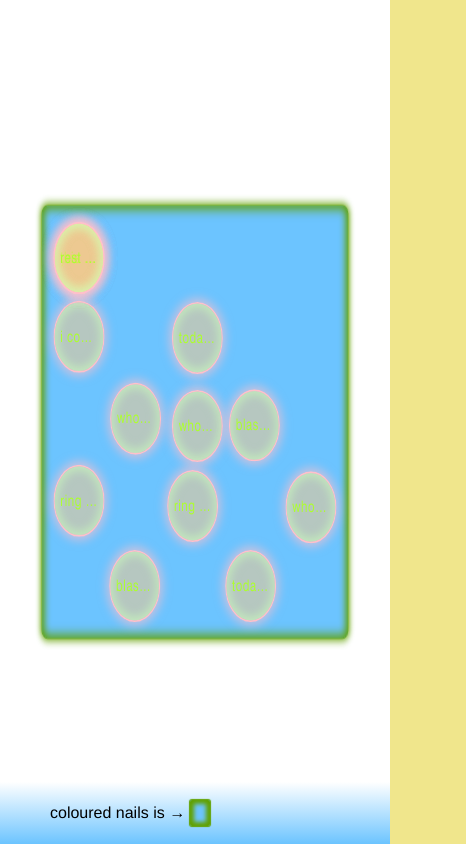
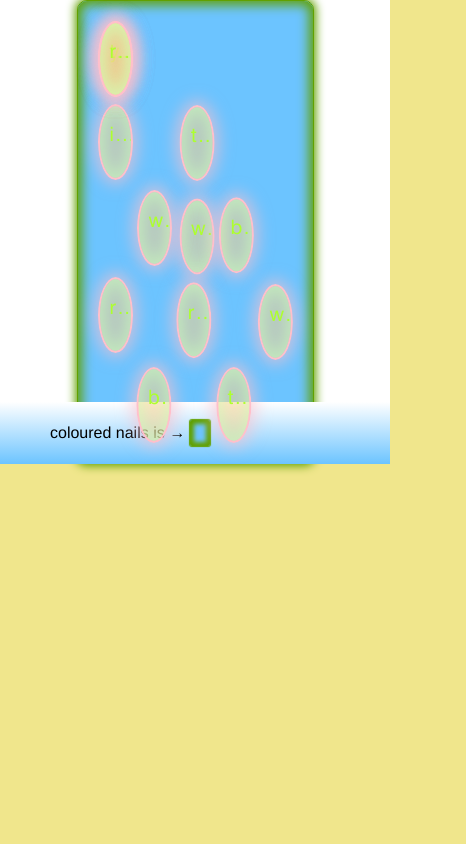
Before and after one commit to xrfg/coloured-nails, a React (Create React App) app: page / in a window 390 px wide. Shown: the whole page, 466 px wide, since content can reach past the window. Built offline with nearby package versions, Linux system fonts and the light colour scheme.

Commit message:
making the website responsive

```diff
--- a/src/Sass/Animation.scss
+++ b/src/Sass/Animation.scss
@@ -2,33 +2,15 @@
   display: flex;
   justify-content: center;
   align-items: center;
-  /*  z-index: 1;
-  position: absolute;
-  overflow: hidden;
-  width: 100%;
-  height: 100%;
-  background-color: blueviolet;  26/04 i commented */
 }
 
 .galaxy {
-  /* position: relative; 26/04*/
-  /* width: 100%;
-  height: 100%; */
   background-color: rgb(108, 196, 255);
   box-shadow: 0 0 10px 2px rgb(97, 161, 0), inset 0 0 12px 4px rgb(97, 161, 0);
   border: 1px solid rgb(97, 161, 0);
   border-radius: 10px;
   padding: 2rem;
-  transform: preserve-3d;
-  transform: rotateX(45deg);
   display: flex;
   justify-content: center;
   align-items: center;
 }
-
-@media (max-width: 600px) {
-  .galaxy {
-    transform: rotateY(45deg);
-    scale: 0.8;
-  }
-}
--- a/src/Sass/Box.scss
+++ b/src/Sass/Box.scss
@@ -12,12 +12,13 @@ $outlineColor: rgb(0, 0, 0);
   box-shadow: 0 0 15px 5px rgba(255, 192, 203, 0.6),
     inset 0 0 15px 5px rgba(203, 255, 187, 0.6);
   position: absolute;
-  padding: 1rem;
-  padding-top: 3rem;
-  top: 0;
-  left: 0;
-  width: 9rem;
-  height: 9rem;
+
+  width: 9vw;
+  height: 9vh;
+  /* width: 9rem;
+  height: 9rem; */
+  padding: 1.6rem 1.7rem;
+  /* padding: 0.5rem; */
   border-radius: 50%;
   font-size: 2rem;
   font-family: "Geneva";
@@ -49,6 +50,64 @@ $outlineColor: rgb(0, 0, 0);
 }
 
 @keyframes balls1 {
+  0% {
+    transform: translate(0);
+  }
+  25% {
+    transform: translate(0, 1vh);
+  }
+  50% {
+    transform: translate(1vw, 1vh);
+  }
+  75% {
+    transform: translate(1vw, 0);
+  }
+  100% {
+    transform: translate(0);
+  }
+}
+@keyframes balls2 {
+  0% {
+    transform: translate(0);
+  }
+  25% {
+    transform: translate(0, 21vh);
+  }
+  50% {
+    transform: translate(21vw, 21vh);
+  }
+  75% {
+    transform: translate(21vw, 0);
+  }
+  100% {
+    transform: translate(0);
+  }
+}
+@keyframes balls3 {
+  0% {
+    transform: translate(0);
+  }
+  25% {
+    transform: translate(0, 41vh);
+  }
+  50% {
+    transform: translate(41vw, 41vh);
+  }
+  75% {
+    transform: translate(41vw, 0);
+  }
+  100% {
+    transform: translate(0);
+  }
+}
+
+@media (max-width: 600px) {
+  .lake .box {
+    padding: 1.6rem 0.5rem 1.6rem 1rem;
+  }
+}
+
+/* @keyframes balls1 {
   0% {
     transform: translate(0);
   }
@@ -99,3 +158,4 @@ $outlineColor: rgb(0, 0, 0);
     transform: translate(0);
   }
 }
+ */
--- a/src/Sass/Footer.scss
+++ b/src/Sass/Footer.scss
@@ -23,8 +23,8 @@ footer {
 .footer-screen {
   margin-left: 0.5rem;
   /* position: absolute; */
-  width: 2.6rem;
-  height: 2rem;
+  width: 3vw;
+  height: 3vh;
   border-radius: 2px;
   display: inline-block;
   background-color: rgb(108, 196, 255);
--- a/src/Sass/Lake.scss
+++ b/src/Sass/Lake.scss
@@ -1,6 +1,6 @@
 .lake {
-  width: 50rem;
-  height: 50rem;
+  width: 50vw;
+  height: 50vh;
   position: relative;
   display: flex;
   justify-content: center;
@@ -12,21 +12,30 @@
 }
 
 .lake__one {
-  width: 20%;
-  height: 20%;
+  width: 10vw;
+  height: 10vh;
 }
 
 .lake__two {
-  width: 60%;
-  height: 60%;
+  width: 30vw;
+  height: 30vh;
 }
 
 .lake__three {
-  width: 100%;
-  height: 100%;
+  width: 50vw;
+  height: 50vh;
 }
 
-@media (max-width: 900px) {
+/* @media (max-width: 900px) {
   .lake {
   }
 }
+ */
+/* .lake {
+  width: 50rem;
+  height: 50rem;
+  position: relative;
+  display: flex;
+  justify-content: center;
+  align-items: center;
+} */
--- a/src/Sass/Reset.scss
+++ b/src/Sass/Reset.scss
@@ -11,6 +11,10 @@ $website-green: rgb(97, 161, 0);
 
 :root {
   font-size: 62.5%;
+}
+
+html {
+  height: -webkit-fill-available;
 }
 
 body {
@@ -36,7 +40,8 @@ body {
 .page {
   position: relative;
   min-height: 100vh;
-  min-width: 100vw;
+  min-height: -webkit-fill-available;
+  width: 100vw;
   background-color: rgb(255, 255, 255);
   display: flex;
   justify-content: center;
--- a/src/Scripts/Components/Animation.js
+++ b/src/Scripts/Components/Animation.js
@@ -6,7 +6,7 @@ import { Route } from "react-router-dom";
 import TextComponent from "./TextComponent";
 import Description from "./Description";
 
-export default function Animation(props) {
+export default function Animation() {
   const lakes = ["one", "two", "three"];
 
   return (
@@ -16,7 +16,7 @@ export default function Animation(props) {
 
       <div className="universe">
         <main>
-          <div className="content-container galaxy">
+          <div className="galaxy">
             <div className="lake">
               {lakes.map((lake) => {
                 return <Lake lakeNumber={lake} key={lake} />;
--- a/src/Scripts/Components/Box.js
+++ b/src/Scripts/Components/Box.js
@@ -13,6 +13,7 @@ export default function Box(props) {
   const [opacity, setOpacity] = useState("rgba(255, 201, 130, 0.5)");
   const [zIndex, setZIndex] = useState("10");
 
+  /*  const [click, setClick] = useState(0); */
   return (
     <Link
       onMouseOver={() => {
@@ -27,10 +28,15 @@ export default function Box(props) {
       }}
       onClick={() => {
         setDisplay("none");
+        /* setClick(() => click + 1); */
       }}
       to={{
         pathname: `/box/${textId}`,
-        state: { textId: textId, textDate: textDate, text: text },
+        state: {
+          textId: textId,
+          textDate: textDate,
+          text: text,
+        },
       }}
       className={`box lake__${props.numberOfLake}__box box-${props.boxNum}`}
       style={{
--- a/src/Scripts/Components/Description.js
+++ b/src/Scripts/Components/Description.js
@@ -28,7 +28,7 @@ export default function Description(props) {
             and{" "}
             <a
               rel="noreferrer"
-              href="https://www.instagram.com/lavendersweatexcess"
+              href="https://www.instagram.com/lavenderexcesssweat"
               target="_blank"
             >
               henrique martins
```
